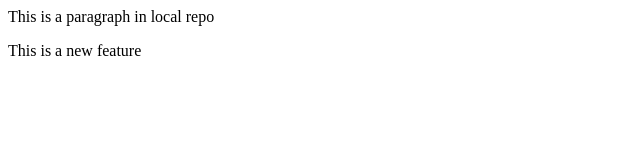
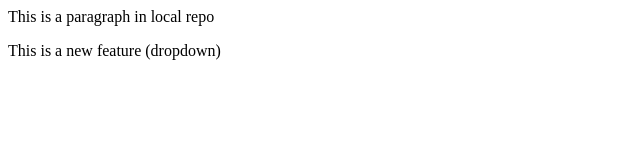
Before and after one commit to PoojithaJangili/localrepo, a plain HTML site: page index.html in a window 1280 px wide. Shown: the full height of the page, 0-640 px from the left. Drawn offline with Linux system fonts and the light colour scheme.

Commit message:
Add dropdown

```diff
--- a/index.html
+++ b/index.html
@@ -1,3 +1,2 @@
 <p>This is a paragraph in local repo</p>
-<p>This is a new feature
-</p>
+<p>This is a new feature (dropdown)</p>
```
